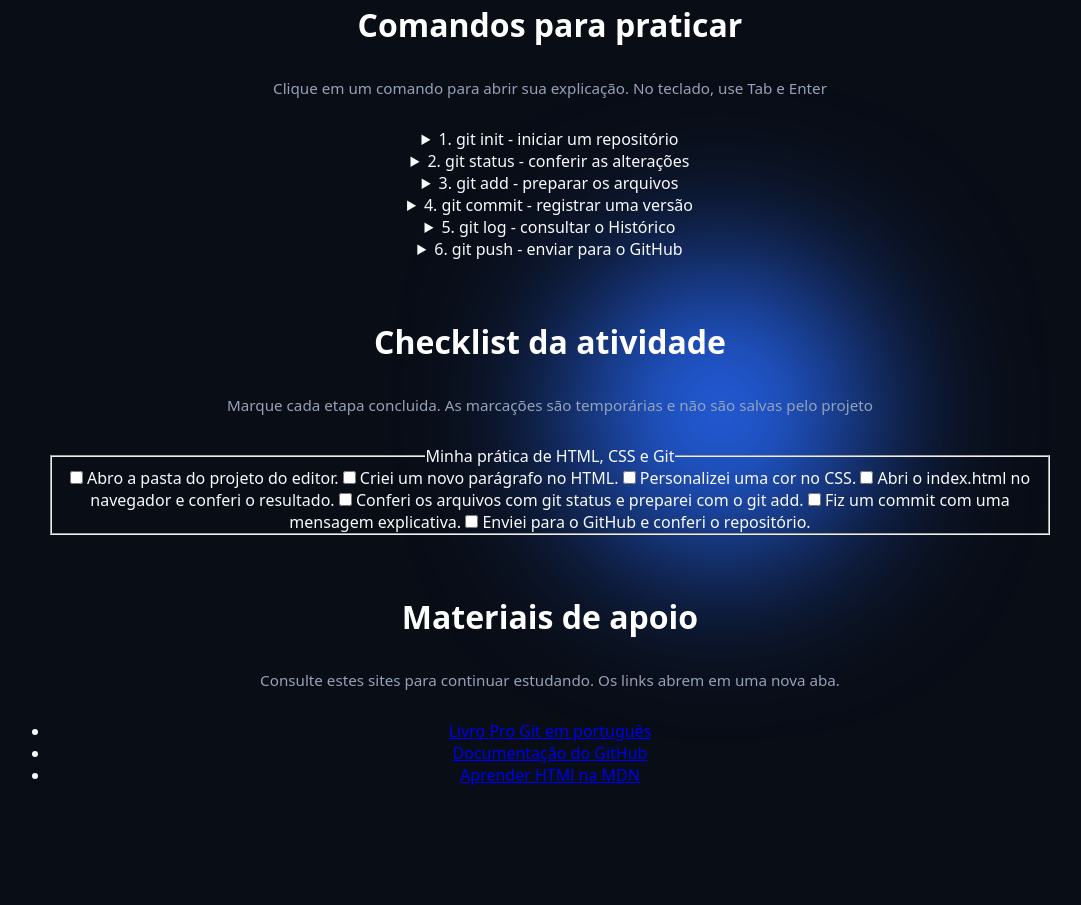
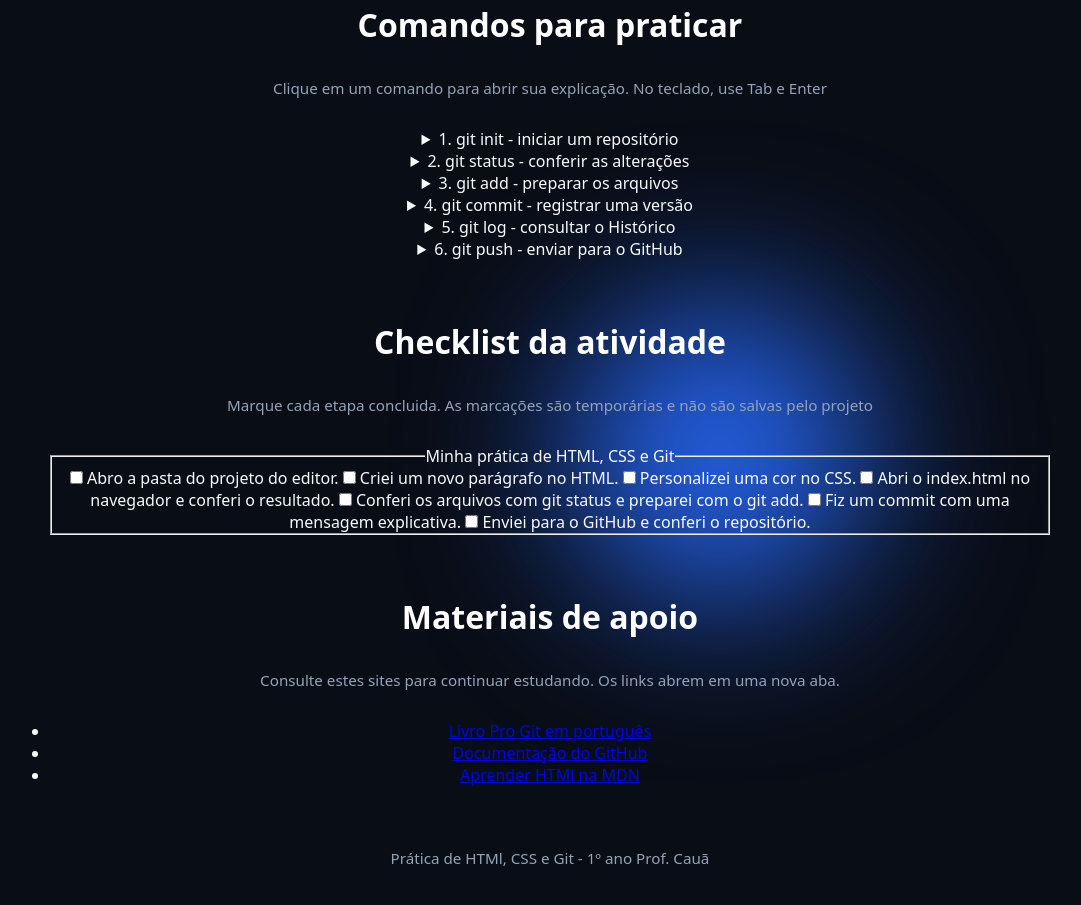
Before and after one commit to zidanenoauge-rgb/GitHubulx, a plain HTML site: page index.html in a window 1280 px wide. Shown: the part 906-1811 px from the top of the page, without its empty margins (90-1171 px from the left). Drawn offline with Linux system fonts and the light colour scheme.

Commit message:
Adicionei o <p> dentro do footer

```diff
--- a/index.html
+++ b/index.html
@@ -149,7 +149,7 @@
 
      <!-- NOVO: footer representa o rodapé; href="#" volta ao inicio da página. -->
       <footer class="rodape-estudo">
-
+         <p>Prática de HTMl, CSS e Git - 1º ano Prof. Cauã</p>
       </footer>
    </body>
    </html>
```
